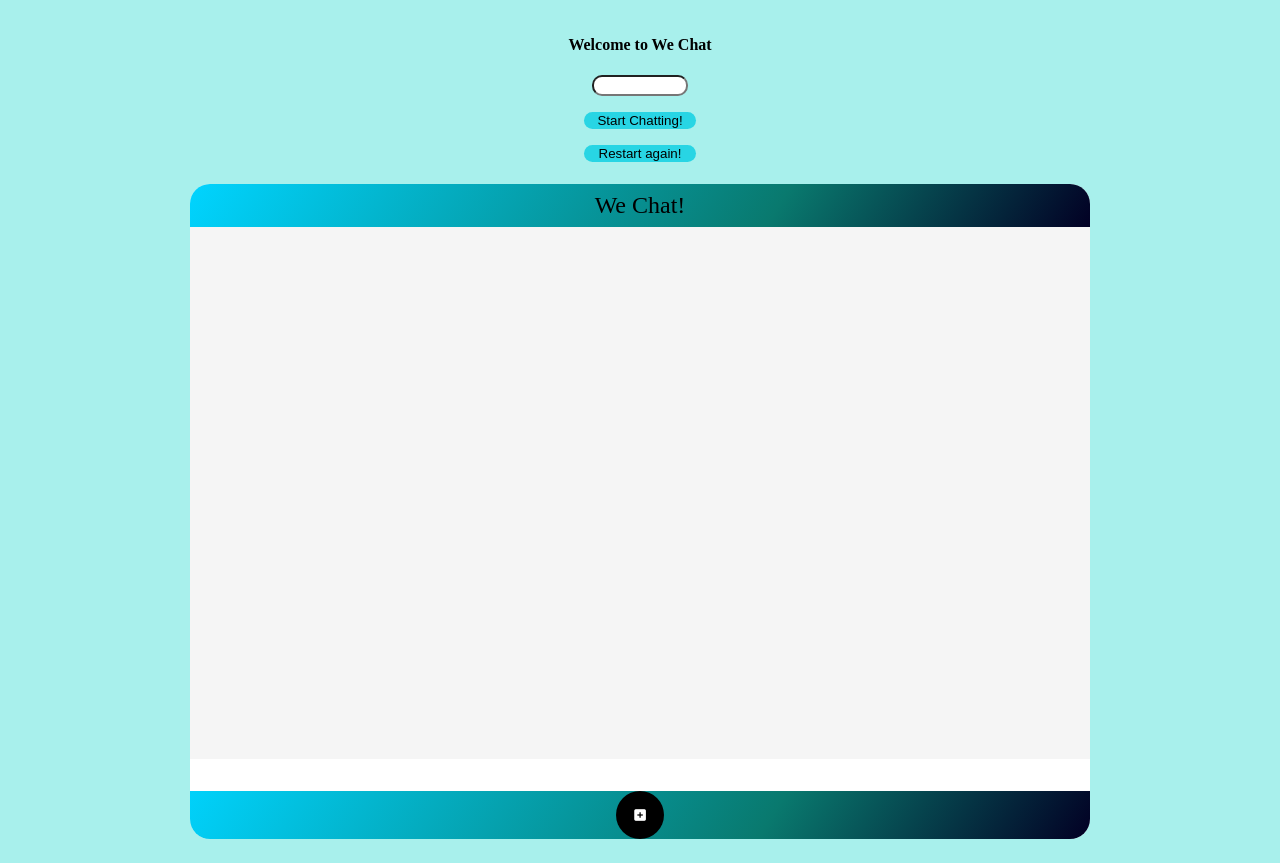
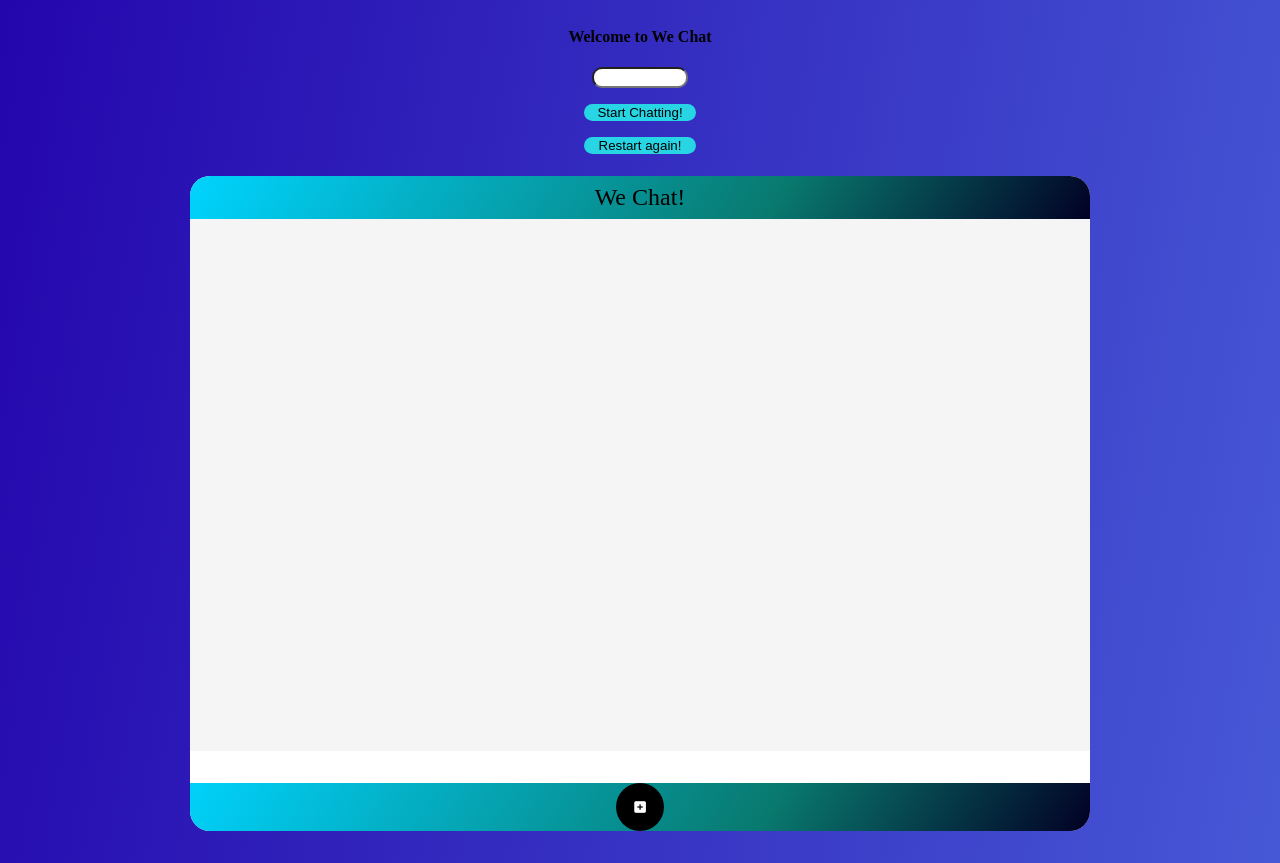
Before and after one commit to bernamaloku/grupp-7-slutprojekt, a plain HTML site: page index.html in a window 1280 px wide. Drawn offline with Linux system fonts and the light colour scheme.

Commit message:
Update style.css

```diff
--- a/css/style.css
+++ b/css/style.css
@@ -18,8 +18,15 @@ background: transparent;
 }
 
 body{
-    background-color: rgb(168, 240, 236);
-        text-align: center;}
+        margin: 3rem;
+        background: linear-gradient(-80deg, #0800a6d1, #1c31d5a0, #0435d7b0, #2406ad);
+        background-size: 400% 400%;
+        animation: gradient 20s ease infinite;
+        text-align: center;
+        margin: 0;
+        padding: 0;
+        margin-bottom: 2rem;}
+
 
 #enterDetails {
     display: flex;
```
